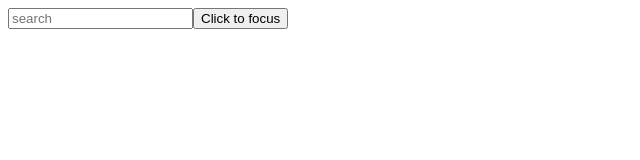
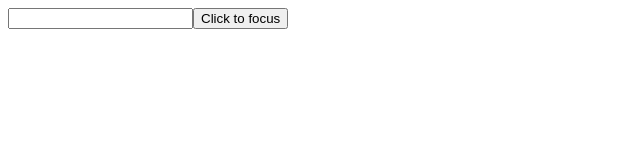
Before and after one commit to parisaMontakhab/ReactLearning, a React (Vite) app: page / in a window 1280 px wide. Shown: the top 160 px of the page, without its empty margins (0-640 px from the left). Built offline with nearby package versions, Linux system fonts and the light colour scheme.

Commit message:
refactor: delet the placeholder from input in refcmpnnt

```diff
--- a/src/RefCmpnnt.jsx
+++ b/src/RefCmpnnt.jsx
@@ -3,6 +3,7 @@ import { useEffect, useRef } from "react"
 
 export default function RefCmpnnt() {
     const refValue=useRef();
+
     // useEffect(()=>{
     //     refValue.current.focus();
     //     refValue.current.value ="test value"
@@ -10,13 +11,13 @@ export default function RefCmpnnt() {
 
     function handelFocus(){
         refValue.current.focus();
-        refValue.current.value ="write here"
+        refValue.current.value ="search here"
 
     }
 
   return (
     <div>
-        <input placeholder="search" ref={refValue}/>
+        <input  ref={refValue}/>
         <button onClick={handelFocus}>Click to focus</button>
     </div>
   )
```
